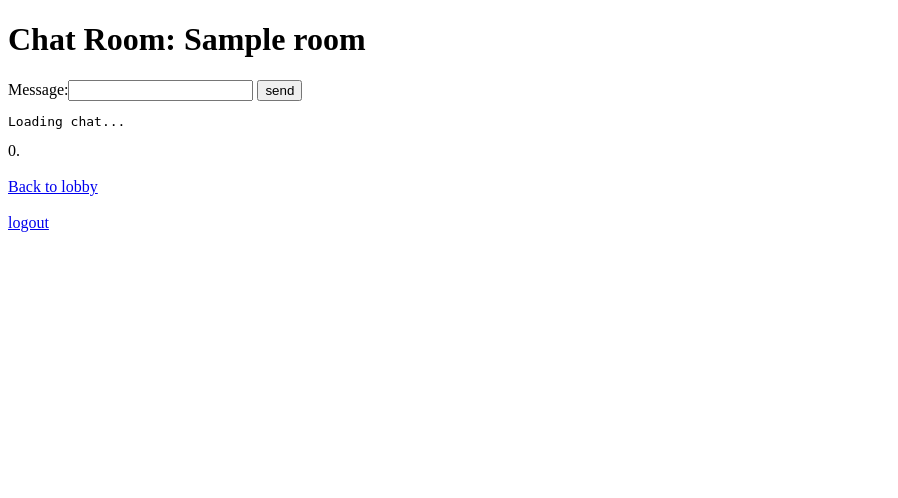
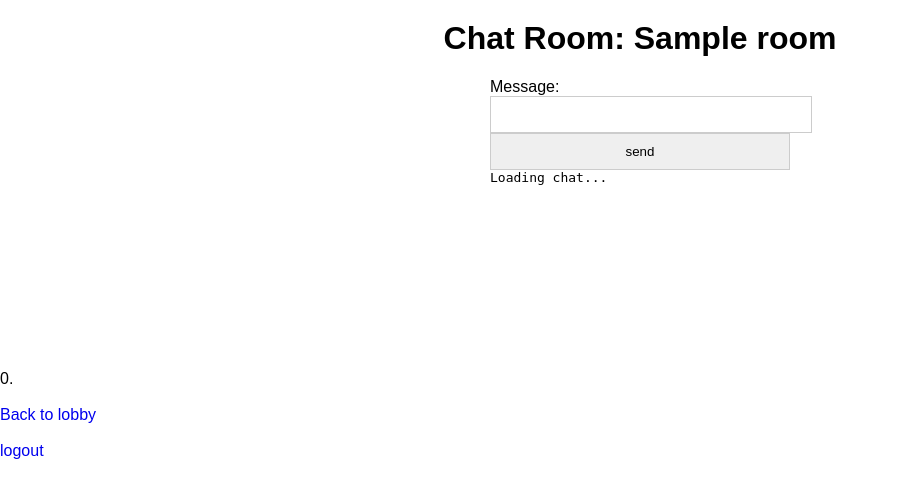
Before and after one commit to shira-Po/ChatApp-3, a Flask app: template chat-app/templates/chat.html in a window 1280 px wide. Shown: the top 498 px of the page, without its empty margins (0-898 px from the left). Run offline with Flask 2, Linux system fonts and the light colour scheme; the template is opened without the code that fills it: most values are stand-ins (such as "Sample title", 1, 10 or a date in 2020); data that the repository does not hold is empty.

Commit message:
chat style

```diff
--- /dev/null
+++ b/chat-app/css/chat.css
@@ -0,0 +1,40 @@
+body {
+  font-family: sans-serif;
+  margin: 0;
+  padding: 0;
+}
+
+h1 {
+  text-align: center;
+  margin-top: 20px;
+}
+
+form {
+  margin: 0 auto;
+  width: 300px;
+}
+
+input {
+  width: 100%;
+  padding: 10px;
+  border: 1px solid #ccc;
+}
+
+button {
+  background-color: #4CAF50;
+  color: white;
+  padding: 10px;
+  border: none;
+  cursor: pointer;
+}
+
+pre {
+  margin: 0 auto;
+  width: 300px;
+  height: 200px;
+  overflow: scroll;
+}
+
+a {
+  text-decoration: none;
+}
--- a/chat-app/templates/chat.html
+++ b/chat-app/templates/chat.html
@@ -4,6 +4,7 @@
     <meta charset="UTF-8">
     <meta name="viewport" content="width=device-width, initial-scale=1.0">
     <title>Chat App</title>
+    <link rel="stylesheet" href="css/chat.css">
 
 </head>
     <script src="//ajax.googleapis.com/ajax/libs/jquery/3.3.1/jquery.min.js"></script>
```
Also changed, not shown: chat-app/routes/chat.py (deleted, +0 -21 lines), chat-app/css/lobby.py (renamed from chat-app/routes/lobby.py), chat-app/css/login.py (renamed from chat-app/routes/login.py), chat-app/css/logout.py (renamed from chat-app/routes/logout.py).
